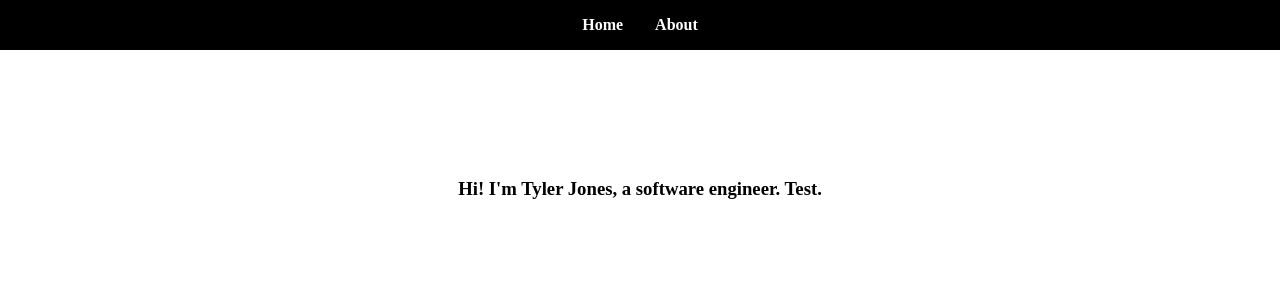
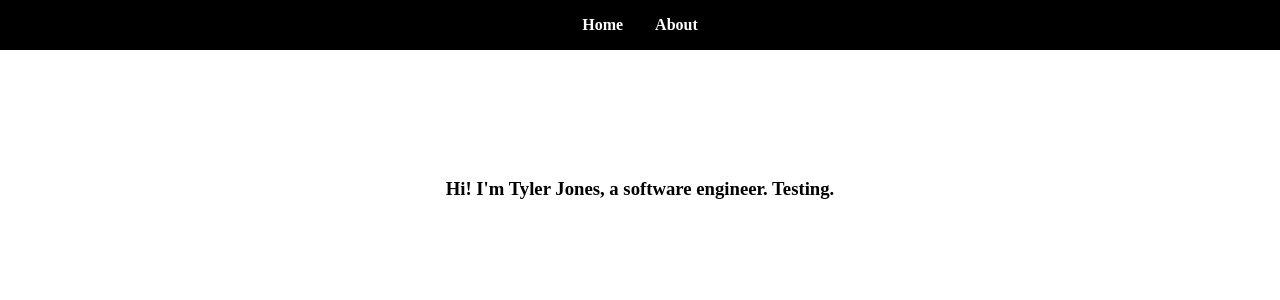
Before and after one commit to msiroilem/vue-portfolio, a Vue app in the folder client/: page /about in a window 1280 px wide. Shown: the top 300 px of the page. Built offline with nearby package versions, Linux system fonts and the light colour scheme.

Commit message:
testing netlify domain change

```diff
--- a/client/src/views/About.vue
+++ b/client/src/views/About.vue
@@ -1,7 +1,7 @@
 <template>
   <div class="about-wrapper">
     <h3>
-      Hi! I'm Tyler Jones, a software engineer. Test.
+      Hi! I'm Tyler Jones, a software engineer. Testing.
     </h3>
   </div>
 </template>
```
